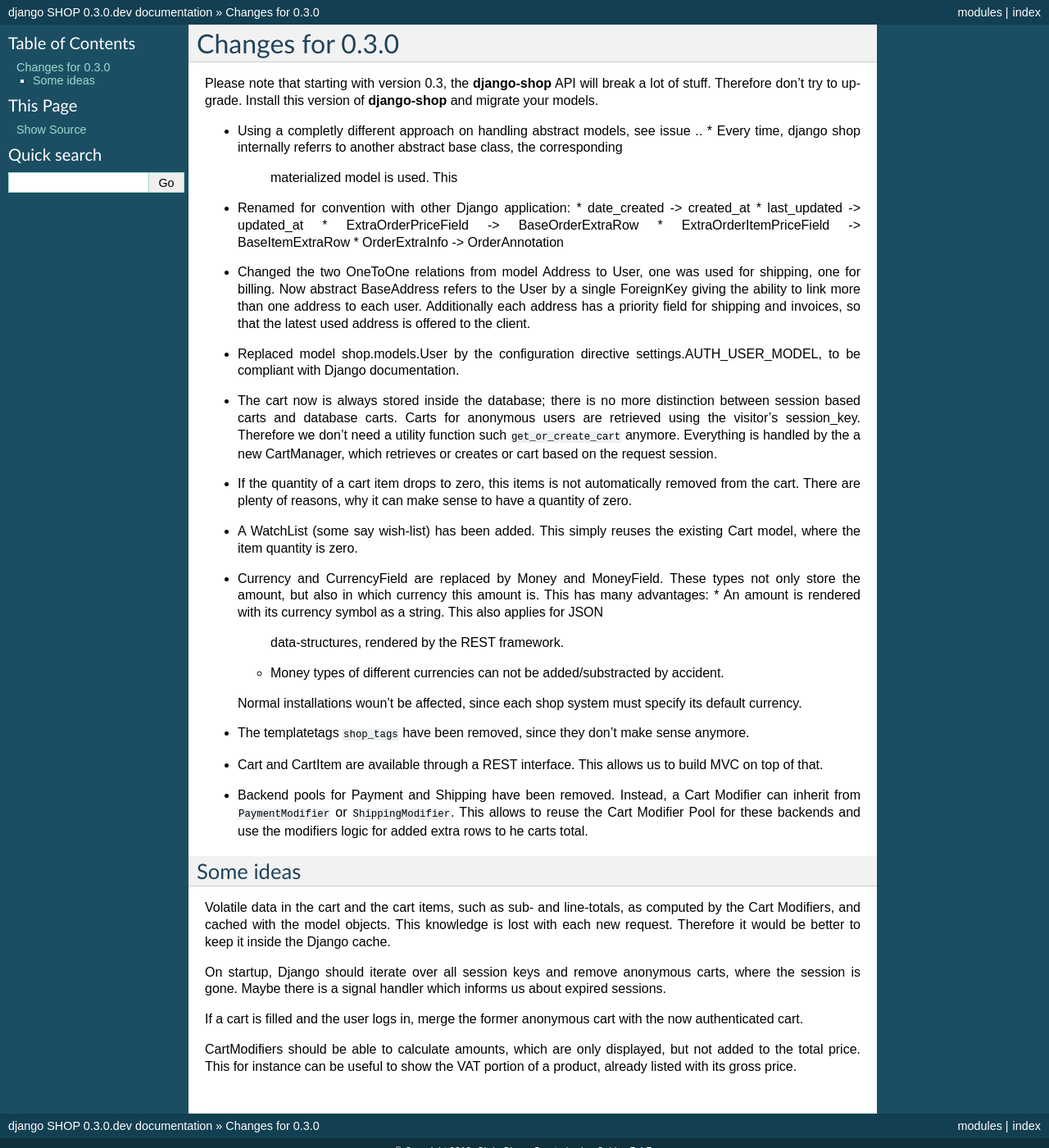
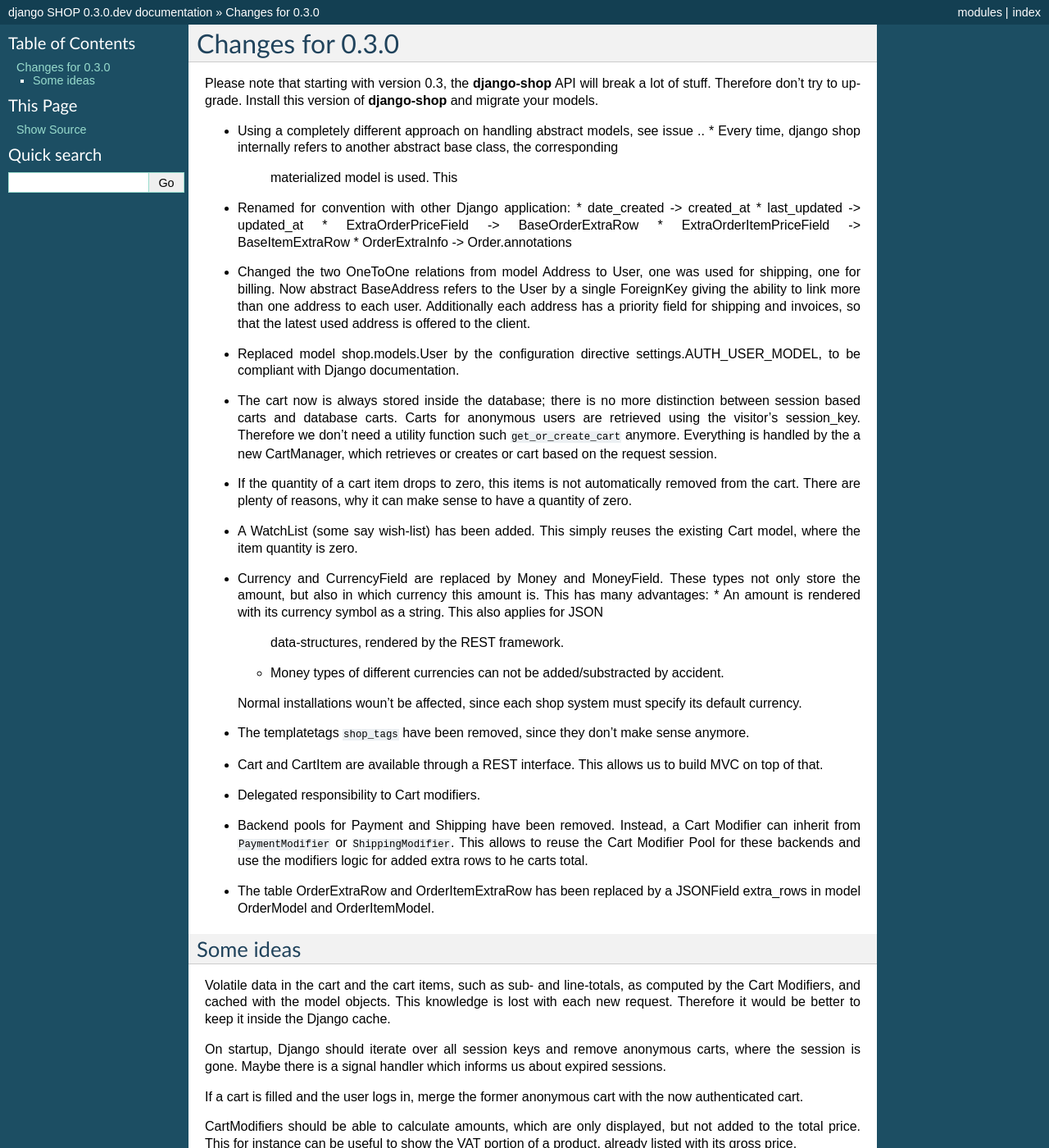
Before and after one commit to joker-softdev/django_shop, a Sphinx documentation site: the page built from docs/changes-0.3.0.rst, in a window 1280 px wide and 1400 px high. Shown: the whole window at 82% size. Built offline with Sphinx 7.4.7, drawn with Linux system fonts in a browser that asks for light colours.

Commit message:
updated changes

```diff
--- a/docs/changes-0.3.0.rst
+++ b/docs/changes-0.3.0.rst
@@ -5,15 +5,15 @@
 Please note that starting with version 0.3, the **django-shop** API will break a lot of stuff.
 Therefore don't try to upgrade. Install this version of **django-shop** and migrate your models.
 
-* Using a completly different approach on handling abstract models, see issue ..
-  * Every time, django shop internally referrs to another abstract base class, the corresponding
+* Using a completely different approach on handling abstract models, see issue ..
+  * Every time, django shop internally refers to another abstract base class, the corresponding
     materialized model is used. This
 * Renamed for convention with other Django application:
   * date_created -> created_at
   * last_updated -> updated_at
   * ExtraOrderPriceField -> BaseOrderExtraRow
   * ExtraOrderItemPriceField -> BaseItemExtraRow
-  * OrderExtraInfo -> OrderAnnotation
+  * OrderExtraInfo -> Order.annotations
 * Changed the two OneToOne relations from model Address to User, one was used for shipping, one for
   billing. Now abstract BaseAddress refers to the User by a single ForeignKey giving the ability to
   link more than one address to each user. Additionally each address has a priority field for
@@ -38,10 +38,12 @@
 * The templatetags ``shop_tags`` have been removed, since they don't make sense anymore.
 * Cart and CartItem are available through a REST interface. This allows us to build MVC on top of
   that.
+* Delegated responsibility to Cart modifiers.
 * Backend pools for Payment and Shipping have been removed. Instead, a Cart Modifier can inherit
   from ``PaymentModifier`` or ``ShippingModifier``. This allows to reuse the Cart Modifier Pool for
   these backends and use the modifiers logic for added extra rows to he carts total.
-
+* The table OrderExtraRow and OrderItemExtraRow has been replaced by a JSONField extra_rows in
+  model OrderModel and OrderItemModel.
 
 Some ideas
 ----------
```
